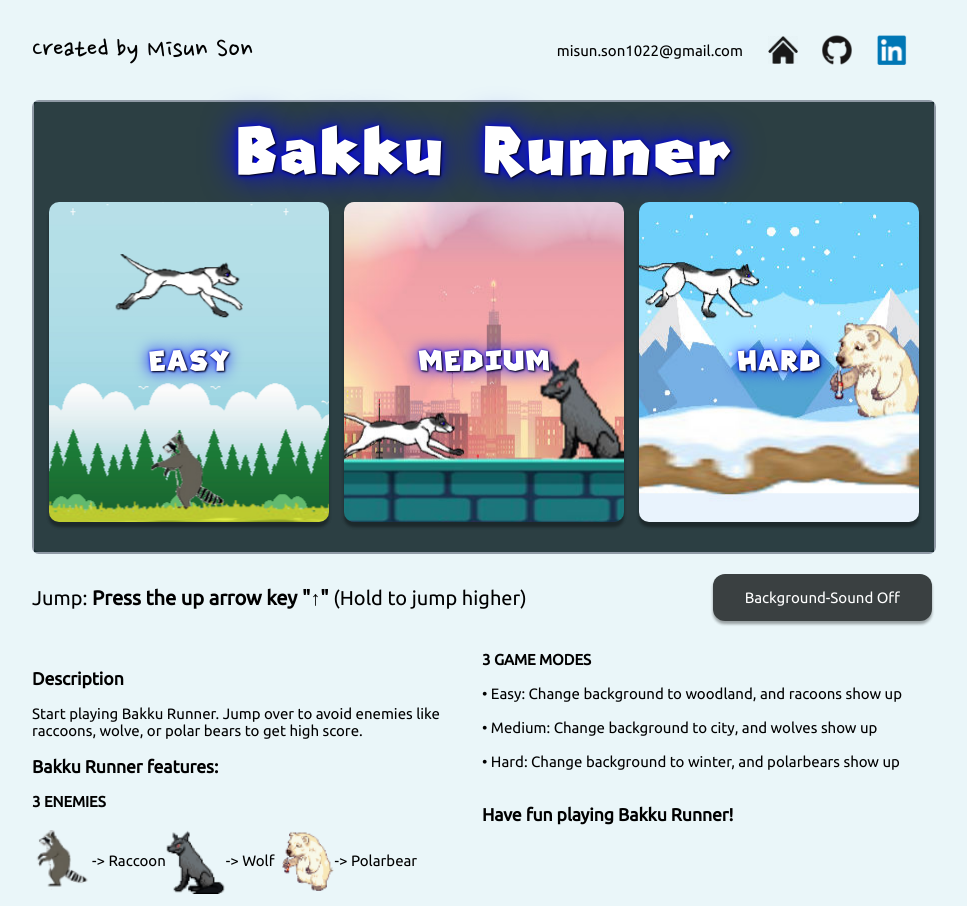
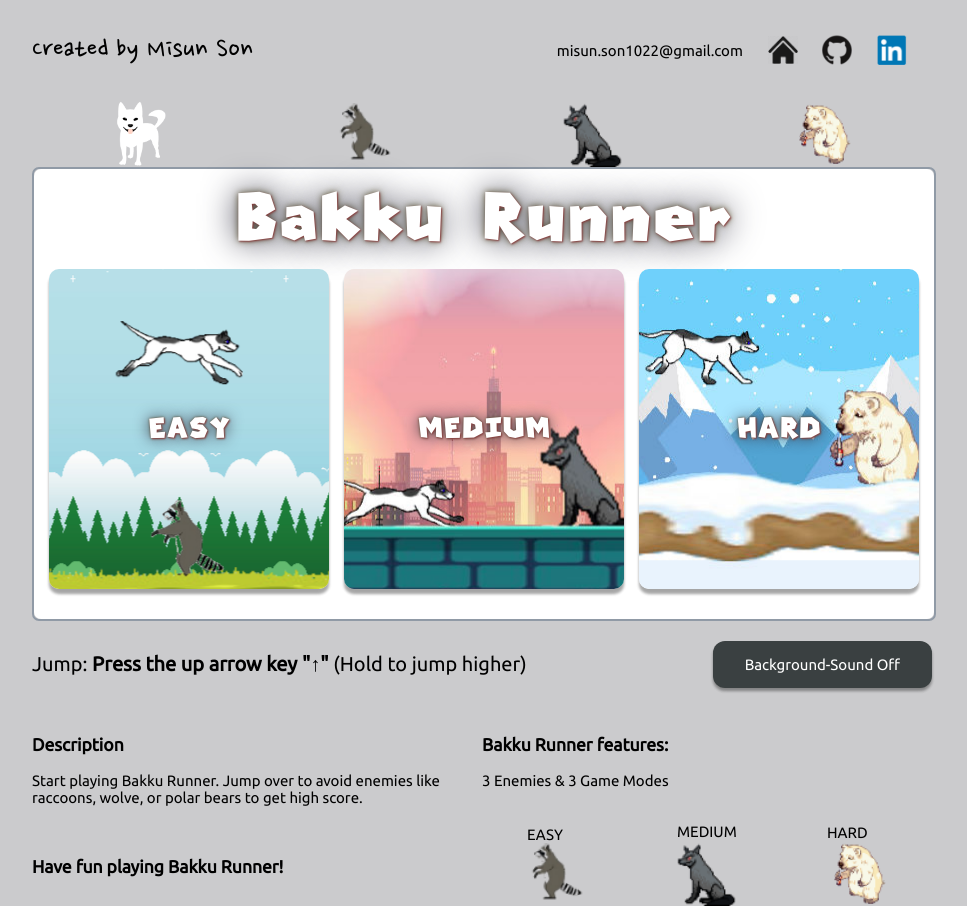
Before and after one commit to misun/bakku-runner, a website built with webpack: page index.html in a window 1280 px wide. Shown: the whole page, without its empty margins (158-1125 px from the left). Built offline with nearby package versions, Linux system fonts and the light colour scheme.

Commit message:
more style

```diff
--- a/assets/css/content.css
+++ b/assets/css/content.css
@@ -6,7 +6,7 @@ body {
   font-family: 'Ubuntu','Nanum Pen Script','Roboto',sans-serif;
   font-size: 15px;
   font-weight: 400;
-  background-color: #b4dfe945;
+  background-color: #0e0d1336;
 }
 .content {
   display: flex;
@@ -15,14 +15,24 @@ body {
   margin: 0 auto;
   width: 900px;
 }
+.jindo1{
+  width: 50px;
+
+}
 canvas{
   border-radius: 7px;
+  position: absolute;
+  /* top: 102px; */
+  width: inherit;
+  height: inherit;
 }
 .content-top {
   border: 2px solid #909aa6;
   width: 900px;
   height: 450px;
   border-radius: 7px;
+  /* position: absolute;
+  top: 100px; */
 }
 .content-bottom {
     display: flex;
@@ -37,12 +47,13 @@ canvas{
   margin-top: 30px;
   width: 50%;
 }
-.story img{
+.enemy-icon{
   width: 60px;
 }
 .enemy{
   display: flex;
   align-items: center;
+  justify-content: space-around;
 }
 .controlls{
   display: flex;
--- a/assets/css/menu.css
+++ b/assets/css/menu.css
@@ -4,16 +4,18 @@
 }
 .menu{
   position: absolute;
-  top: 102px;
+  /* top: 102px; */
   width: inherit;
   height: inherit;
   display: flex;
   align-items: center;
   flex-direction: column;
   font-family: "POLYPTY";
-  background-color: #03181cd1;
+  background-color: #ffff;
+  border-radius: 7px;
+
 }
-.menu-header{
+.menu-header {
   height: 100px;
   width: inherit;
   display: flex;
@@ -21,7 +23,7 @@
   align-items: center;
   font-size: 70px;
   color: #ffff;
-  text-shadow: 1px 1px 2px black, 0 0 0.5em blue, 0 0 0.1em blue;
+  text-shadow: 1px 1px 2px #883f3f, 0 0 0.5em #383748, 0 0 0.1em #676030;
 }
 .menu-main{
   display: flex;
@@ -40,7 +42,7 @@ div[class^='level-']{
 div[class^='level-'] button{
   font-size: 30px;
   color: white;
-  text-shadow: 1px 1px 2px black, 0 0 0.5em blue, 0 0 0.1em blue;
+  text-shadow: 1px 1px 2px #883f3f, 0 0 0.5em #383748, 0 0 0.1em #676030;
 }
 .level-easy:hover{
   background: url('../images/bakku-runner-easy.png');
--- a/index.html
+++ b/index.html
@@ -14,7 +14,6 @@
   <body>
     <header class="header">
     <nav class="header-nav">
-      <!-- <div><h1 class="header-logo">Bakku Runner</h1></div> -->
       <div class="social-info">
         <div class="social-createdby">
           Created by Misun Son
@@ -38,6 +37,13 @@
   </header>
 
   <main class="content">
+
+    <div class="enemy">
+      <img class="jindo1" src="./assets/images/jindo2.png" />
+      <img class="enemy-icon" src="./assets/images/desc_raccoon.png" />
+      <img class="enemy-icon" src="./assets/images/desc_wolf.png" />
+      <img class="enemy-icon" src="./assets/images/desc_bear.png" />
+    </div>
 
     <section class="content-top">
       <canvas id="container" width="900" height="450"  >
@@ -71,35 +77,43 @@
           <p>
           Start playing Bakku Runner.
           Jump over to avoid enemies like raccoons, wolve, or polar bears to get high score.
-
-          <h3>Bakku Runner features:</h3>
-          <b>3 ENEMIES</b>
-          <br>
-          <br>
-          <div class="enemy">
-            <img src="./assets/images/desc_raccoon.png" /> -> Raccoon
-            <img src="./assets/images/desc_wolf.png" /> -> Wolf
-            <img src="./assets/images/desc_bear.png" /> -> Polarbear
-          </div>
           </p>
-        </div>
-        <div class="story">
-          <b>3 GAME MODES</b>
-          <br>
-          <br>
-          • Easy:
-          Change background to woodland, and racoons show up
-          <br>
-          <br>
-          • Medium:
-          Change background to city, and wolves show up
-          <br>
-          <br>
-          • Hard:
-          Change background to winter, and polarbears show up
           <br>
           <br>
           <h3>Have fun playing Bakku Runner!</h3>
+        </div>
+        <div class="story">
+          <h3>Bakku Runner features:</h3>
+          <p>3 Enemies & 3 Game Modes</p>
+          <br>
+          <br>
+
+          <div class="enemy">
+            <div class="">
+              <p>EASY</p>
+              <img class="enemy-icon" src="./assets/images/desc_raccoon.png" />
+            </div>
+            <div class="">
+              <p>MEDIUM</p>
+              <img class="enemy-icon" src="./assets/images/desc_wolf.png" />
+            </div>
+            <div class="">
+              <p>HARD</p>
+              <img class="enemy-icon" src="./assets/images/desc_bear.png" />
+            </div>
+          </div>
+          <!-- Change background to woodland, and racoons show up -->
+          <!-- <br> -->
+          <!-- <br> -->
+          <!-- • Medium: -->
+          <!-- Change background to city, and wolves show up -->
+          <!-- <br> -->
+          <!-- <br> -->
+          <!-- • Hard: -->
+          <!-- Change background to winter, and polarbears show up -->
+          <!-- <br> -->
+          <!-- <br> -->
+
         </div>
       </div>
     </section>
```
Also changed, not shown: assets/images/jindo1.png (added), assets/images/jindo2.png (added).
